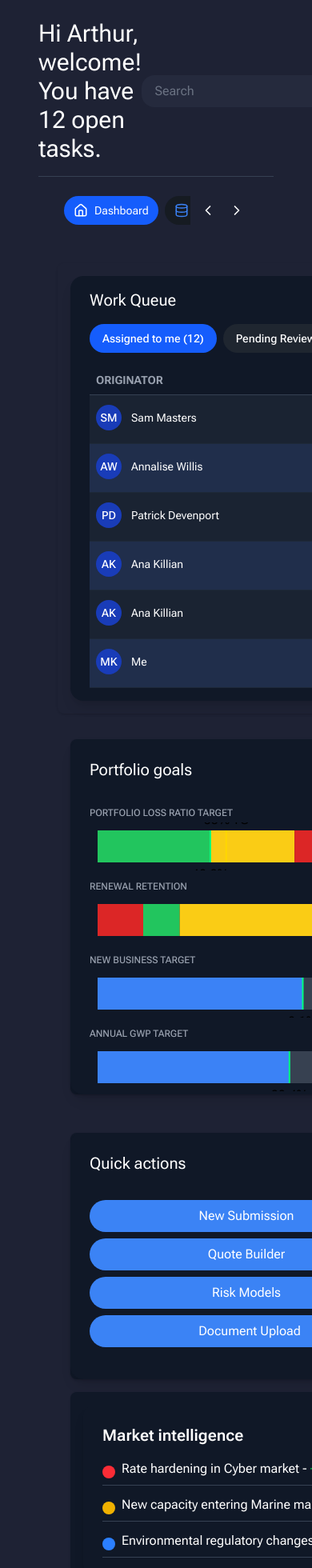
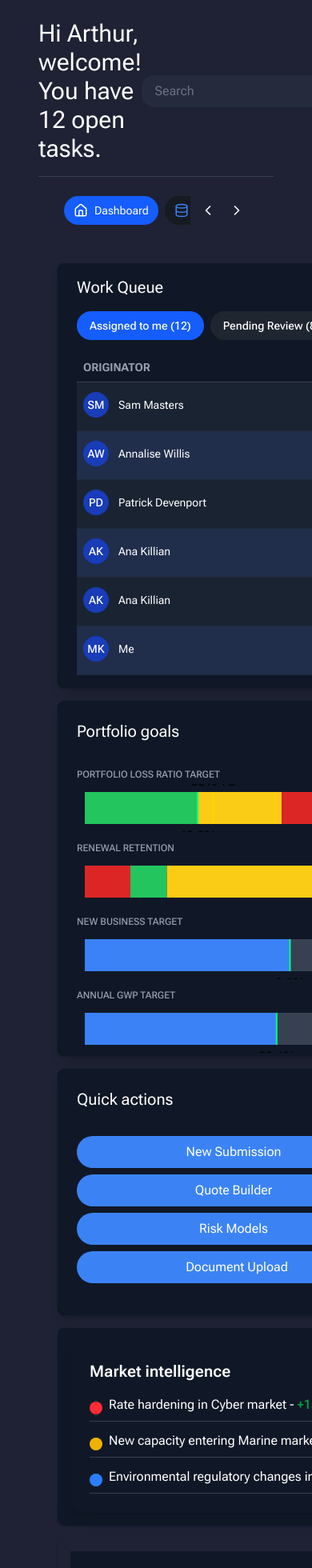
Before and after one commit to OlgaMinaievaWebDev/dashboard-ui, a React (Vite) app: page / in a window 390 px wide. Shown: the top 1960 px of the page at 80% size. Built offline with nearby package versions, Linux system fonts and the light colour scheme.

Commit message:
padding off in grid dashboard layout

```diff
--- a/src/pages/Dashboard.jsx
+++ b/src/pages/Dashboard.jsx
@@ -10,21 +10,21 @@ function Dashboard() {
       {/* First row */}
       <div className="grid grid-cols-1 md:grid-cols-10 gap-4">
         {/* Main content (60%) */}
-        <div className="md:col-span-6 p-4  rounded-lg shadow-sm">
+        <div className="md:col-span-6 bg-[#101827]  rounded-lg shadow-sm">
           <WorkQueue />
         </div>
 
         {/* Sidebar (40% total) */}
         <div className="md:col-span-4 grid grid-cols-1 md:grid-cols-4 gap-4">
           {/* Goals (20%) */}
-          <div className="md:col-span-2 h-full p-4">
+          <div className="md:col-span-2 h-full">
             <div className="h-full rounded-lg  shadow-sm bg-[#101827]">
               <PortfolioGoalsNivo />
             </div>
           </div>
 
           {/* Quick actions stacked (20%) */}
-          <div className="md:col-span-2 flex flex-col gap-4 p-4">
+          <div className="md:col-span-2 flex flex-col gap-4">
             <div className="rounded-lg shadow-sm flex-1 bg-[#101827]">
               <QuickActions />
             </div>
```
